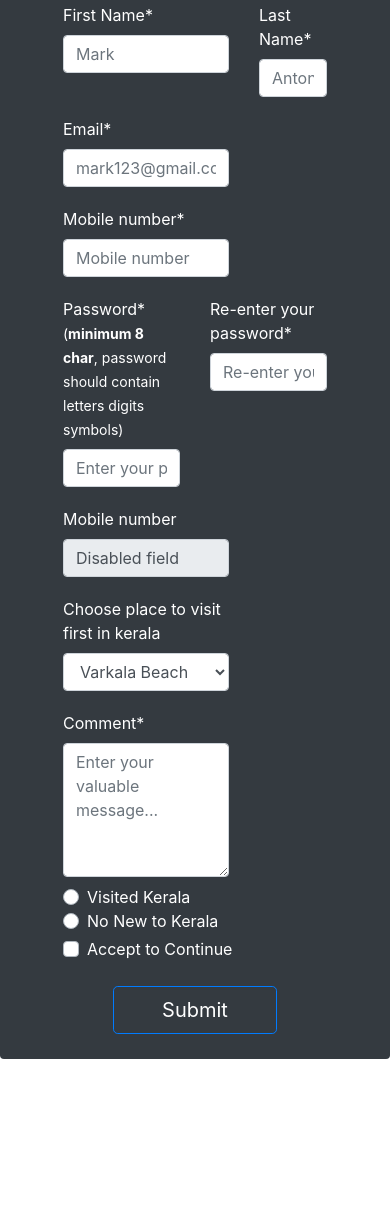
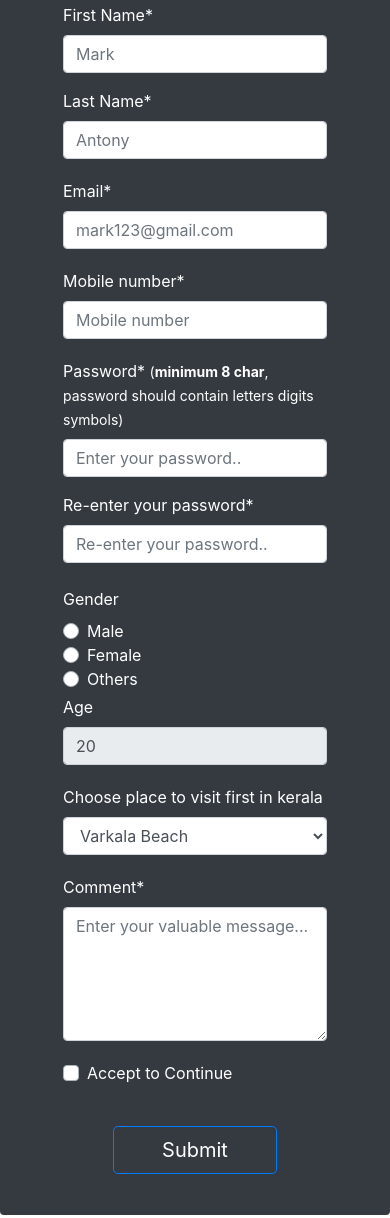
Before and after one commit to sabaree-88/First_Project-in-js, a plain HTML site: page Bootstrap&Js Task/user_register_form.html in a window 390 px wide. Shown: the part 215-1433 px from the top of the page. Before the commit the page ends 1322 px from the top, so only its background shows below. Drawn offline with nearby package versions, Linux system fonts and the light colour scheme.

Commit message:
Update user_register_form.html

```diff
--- a/Bootstrap&Js Task/user_register_form.html
+++ b/Bootstrap&Js Task/user_register_form.html
@@ -41,83 +41,91 @@
         <div class="container-md rounded bg-dark">
             <div class="form m-5">
                 <h3 class="text-white pt-3">Register Form</h3>
-                <form action="result.html" method="post">
+                <form action="result.html" method="get" id="form">
                     <div class="row mt-3">
-                        <div class="col-8">
+                        <div class="col-md-8 col-md">
                             <div class="form-group">
                                 <label for="fname" class="text-white">First Name*</label><br>
                                 <input type="text" id="fname" class="form-control" placeholder="Mark" name="first_name">
-                                <div class="err-msg text-danger">Please enter your name!</div>
-                                <div class="valid-msg text-success">Great!</div>
+                                <div class="error"></div>
                             </div>
                         </div>
-                        <div class="col-4">
+                        <div class="col-md-4 col-md">
                             <div class="form-group">
                                 <label for="lname" class="text-white">Last Name*</label><br>
                                 <input type="text" id="lname" class="form-control" placeholder="Antony"
                                     name="last_name">
-                                <div class="err-msg text-danger">Please enter lastname!</div>
-                                <div class="valid-msg text-success">Great!</div>
+                                <div class="error"></div>
                             </div>
                         </div>
                     </div>
                     <div class="row mt-1">
-                        <div class="col-8">
+                        <div class="col-md-8 col-md">
                             <div class="form-group">
                                 <label for="email" class="text-white">Email*</label><br>
                                 <input type="email" id="email" class="form-control" placeholder="mark123@gmail.com"
                                     name="emailId">
-                                <div class="err-msg text-danger">Enter your mail id!</div>
-                                <div class="valid-msg text-success">Great!</div>
+                                <div class="error"></div>
                             </div>
                         </div>
                     </div>
                     <div class="row mt-1">
-                        <div class="col-8">
+                        <div class="col-md-8 col-md">
                             <div class="form-group">
                                 <label for="phone-num" class="text-white">Mobile number*</label><br>
                                 <input type="tel" id="phone-num" class="form-control" placeholder="Mobile number"
                                     name="mob_num">
-                                <div class="err-msg text-danger">Enter your mobile number!</div>
-                                <div class="valid-msg text-success">Great!</div>
+                                <div class="error"></div>
                             </div>
                         </div>
                     </div>
                     <div class="row mt-1">
-                        <div class="col-6">
+                        <div class="col-md-6 col-md">
                             <div class="form-group">
                                 <label for="password" class="text-white">Password* <small>(<strong>minimum 8
                                             char</strong>, password should contain letters digits
                                         symbols)</small></label><br>
                                 <input type="password" id="password" class="form-control"
                                     placeholder="Enter your password.." name="password">
-                                <div class="err-msg text-danger">Enter your password, it should atleast 8 charcter!
-                                </div>
-                                <div class="valid-msg text-success">Great!</div>
+                                <div class="error"></div>
                             </div>
                         </div>
-                        <div class="col-6">
+                        <div class="col-md-6 col-md">
                             <div class="form-group">
-                                <label for="re-type-pass" class="text-white">Re-enter your password*</label><br>
-                                <input type="password" id="re-type-pass" class="form-control"
+                                <label for="password2" class="text-white">Re-enter your password*</label><br>
+                                <input type="password" id="password2" class="form-control"
                                     placeholder="Re-enter your password.." name="password">
-                                <div class="err-msg text-danger">Re-enter your password that matches your password!
+                                <div class="error"></div>
                             </div>
-                                <div class="valid-msg text-success">Great!</div>
+                        </div>
+                    </div>
+                    <div class="row mt-2">
+                        <div class="col col-md">
+                            <label for="gender" class="text-white">Gender</label>
+                            <div class="custom-control custom-radio">
+                                <input type="radio" class="custom-control-input radio" id="male" name="gender">
+                                <label for="male" class="text-white custom-control-label">Male</label>
+                            </div>
+                            <div class="custom-control custom-radio">
+                                <input type="radio" class="custom-control-input radio" id="female" name="gender">
+                                <label for="female" class="text-white custom-control-label">Female</label>
+                            </div>
+                            <div class="custom-control custom-radio">
+                                <input type="radio" class="custom-control-input radio" id="others" name="gender">
+                                <label for="others" class="text-white custom-control-label">Others</label>
                             </div>
                         </div>
                     </div>
                     <div class="row mt-1">
-                        <div class="col-8">
+                        <div class="col-md-8 col-md">
                             <div class="form-group">
-                                <label for="phone-num" class="text-white">Mobile number</label><br>
-                                <input type="tel" id="phone-num" class="form-control" value="Disabled field"
-                                    name="mob_num" disabled>
+                                <label for="age" class="text-white">Age</label><br>
+                                <input type="number" id="age" class="form-control" value="20" name="age" disabled>
                             </div>
                         </div>
                     </div>
                     <div class="row mt-1">
-                        <div class="col-8">
+                        <div class="col-md-8 col-md">
                             <div class="form-group">
                                 <label for="places-want-to-visit" class="text-white">Choose place to visit first in
                                     kerala</label><br>
@@ -135,37 +143,35 @@
                         </div>
                     </div>
                     <div class="row mt-1">
-                        <div class="col-8">
+                        <div class="col-md-8 col-md">
+                            <div class="form-group">
                                 <label for="message" class="text-white">Comment*</label>
                                 <textarea name="user-feedback" id="message" class="form-control" rows="5"
                                     placeholder="Enter your valuable message..."></textarea>
-                        </div>
+                                <div class="error"></div>
                             </div>
 
-                    <div class="row mt-2">
-                        <div class="col">
-                            <div class="custom-control custom-radio">
-                                <input type="radio" class="custom-control-input" id="visit" name="visit-or-not">
-                                <label for="visit" class="text-white custom-control-label">Visited Kerala</label>
-                            </div>
-                            <div class="custom-control custom-radio">
-                                <input type="radio" class="custom-control-input" id="unvisit" name="visit-or-not">
-                                <label for="unvisit" class="text-white custom-control-label">No New to Kerala</label>
-                            </div>
                         </div>
                     </div>
                     <div class="row mt-1">
-                        <div class="col">
+                        <div class="col col-md">
+                            <div class="form-group">
                                 <div class="custom-control custom-checkbox">
                                     <input type="checkbox" class="custom-control-input" id="accept-to-continue"
-                                    name="accept-cont" required>
+                                        name="accept-cont">
                                     <label for="accept-to-continue" class="text-white custom-control-label">Accept to
                                         Continue</label>
+                                        <div class="error" id="error"></div>
+                                </div>
                             </div>
                         </div>
                     </div>
                     <div class="btn p-4 d-flex align-content-center justify-content-center">
-                        <button type="submit" class="btn btn-lg btn-outline-primary text-white pr-5 pl-5">Submit</button>
+                        <div class="form-group">
+                            <button type="submit"
+                                class="btn btn-lg btn-outline-primary text-white pr-5 pl-5">Submit</button>
+
+                        </div>
                     </div>
 
                 </form>
@@ -181,6 +187,8 @@
 
 
     <!-- bootstrap -->
+    <!-- validate form  -->
+    <script src="js/form_validation.js"></script>
     <script src="https://cdn.jsdelivr.net/npm/jquery@3.6.4/dist/jquery.slim.min.js"></script>
     <script src="https://cdn.jsdelivr.net/npm/popper.js@1.16.1/dist/umd/popper.min.js"></script>
     <script src="https://cdn.jsdelivr.net/npm/bootstrap@4.6.2/dist/js/bootstrap.bundle.min.js"></script>
```
Lines whose indentation alone changed are shown as unchanged.
